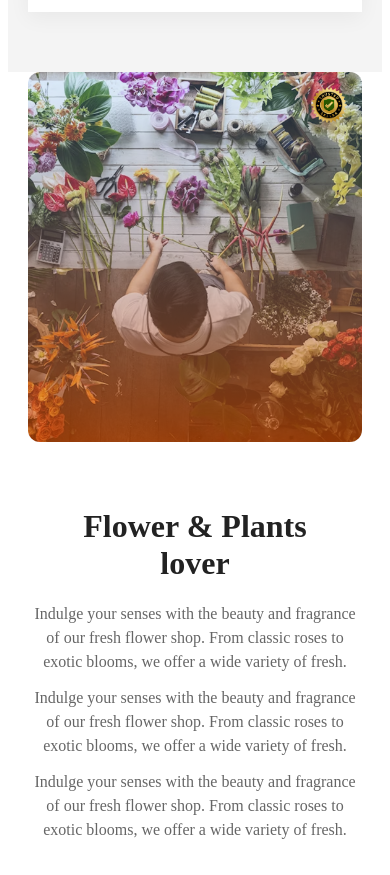
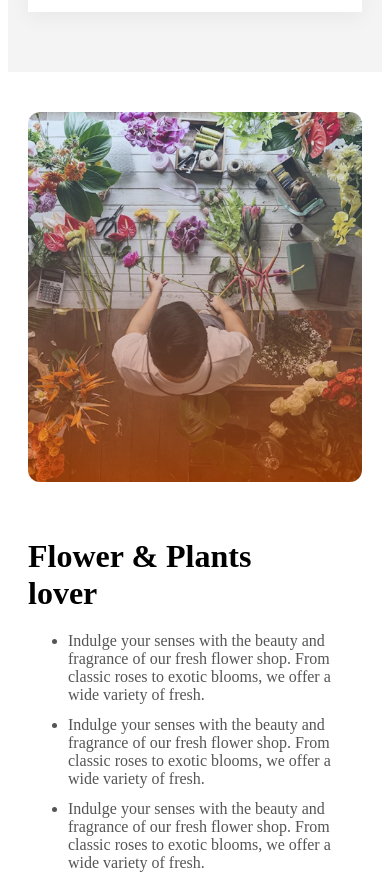
Before and after one commit to Jubayer369/flower-market, a plain HTML site: page index.html in a window 390 px wide. Shown: the part 5449-6324 px from the top of the page. Drawn offline with Linux system fonts and the light colour scheme.

Commit message:
last updTE

```diff
--- a/styles.css
+++ b/styles.css
@@ -225,21 +225,19 @@
 
 .plant-lover {
   display: flex;
-  gap: 40px;
+  flex-wrap: wrap;
+  gap: 30px;
+  padding: 40px 20px;
   align-items: center;
-  max-width: 1100px;
-  margin: 0 auto 80px;
-  padding: 0 20px;
-  flex-wrap: wrap;
+  justify-content: center;
 }
 
 .plant-lover-img {
   position: relative;
   flex: 1 1 300px;
-  max-width: 450px;
 }
 
-.plant-lover-img .main-img {
+.main-img {
   width: 100%;
   height: auto;
   display: block;
@@ -248,62 +246,34 @@
 
 .icon-overlay {
   position: absolute;
-  top: -75px;
-  right: -50px;
-  width: 160px;
-  height: 160px;
-  object-fit: contain;
-  pointer-events: none;
+  top: -80px;
+  right: -60px;
+  width: 180px;
+  height: auto;
 }
 
 
+@media (max-width: 768px) {
+  .icon-overlay {
+    display: none;
+  }
+}
+
 .plant-lover-content {
-  flex: 1 1 400px;
+  flex: 1 1 300px;
+  max-width: 600px;
 }
 
 .pt {
   font-size: 32px;
-  font-weight: 700;
   margin-bottom: 20px;
-  color: #222;
 }
 
-.plant-lover-content ul {
-  list-style: none;
-  padding: 0;
-  margin: 0;
-}
-
-.plant-lover-content ul li.hl {
-  color: #666;
+.hl {
   font-size: 16px;
-  line-height: 1.5;
+  color: #555;
   margin-bottom: 12px;
 }
-
-/* Responsive for smaller screens */
-@media (max-width: 768px) {
-  .plant-lover {
-    flex-direction: column;
-    text-align: center;
-  }
-
-  .plant-lover-img,
-  .plant-lover-content {
-    max-width: 100%;
-    flex: unset;
-  }
-
-  /* Center icon overlay top-right for smaller screens */
-  .icon-overlay {
-    top: 8px;
-    right: 8px;
-    width: 50px;
-    height: 50px;
-  }
-}
-
-
 
 .join-section {
   background: url('news-letter-bg.png') no-repeat center/cover;
@@ -328,17 +298,18 @@
 .subscribe-form {
   display: flex;
   justify-content: center;
+  align-items: stretch;
   gap: 10px;
-  flex-wrap: wrap;
+  flex-wrap: nowrap;
 }
 
 .subscribe-form input {
   padding: 12px 16px;
   border: none;
   border-radius: 4px;
-  width: 260px;
-  max-width: 100%;
   font-size: 1rem;
+  flex: 1;
+  min-width: 0;
 }
 
 .subscribe-form button {
@@ -349,19 +320,11 @@
   border-radius: 4px;
   font-weight: bold;
   cursor: pointer;
+  white-space: nowrap;
 }
 
 
-@media (max-width: 600px) {
-  .subscribe-form {
-    flex-direction: column;
-  }
 
-  .subscribe-form input,
-  .subscribe-form button {
-    width: 100%;
-  }
-}
 
 .latest-deals {
   padding: 60px 20px;
@@ -372,6 +335,7 @@
 .latest-title {
   font-size: 32px;
   margin-bottom: 10px;
+  text-align: center; /* Always center the title */
 }
 
 .highlight {
@@ -385,6 +349,7 @@
   font-size: 15px;
   color: #666;
   line-height: 1.5;
+  text-align: left; /* subtitle left align on mobile */
 }
 
 .deal-grid {
@@ -425,7 +390,6 @@
   min-height: 380px;
 }
 
-
 .deal-info {
   position: absolute;
   top: 50%;
@@ -446,6 +410,7 @@
   margin-top: 5px;
 }
 
+/* Responsive Styles */
 @media (max-width: 768px) {
   .deal-grid {
     grid-template-columns: 1fr;
@@ -459,12 +424,14 @@
     margin-top: 20px;
   }
 
-  .latest-title,
+  .latest-title {
+    text-align: center;
+  }
+
   .latest-subtitle {
     text-align: left;
   }
 }
-
 
 .subscribe-section {
   background: url('news-letter-bg.png') center/cover no-repeat;
```
